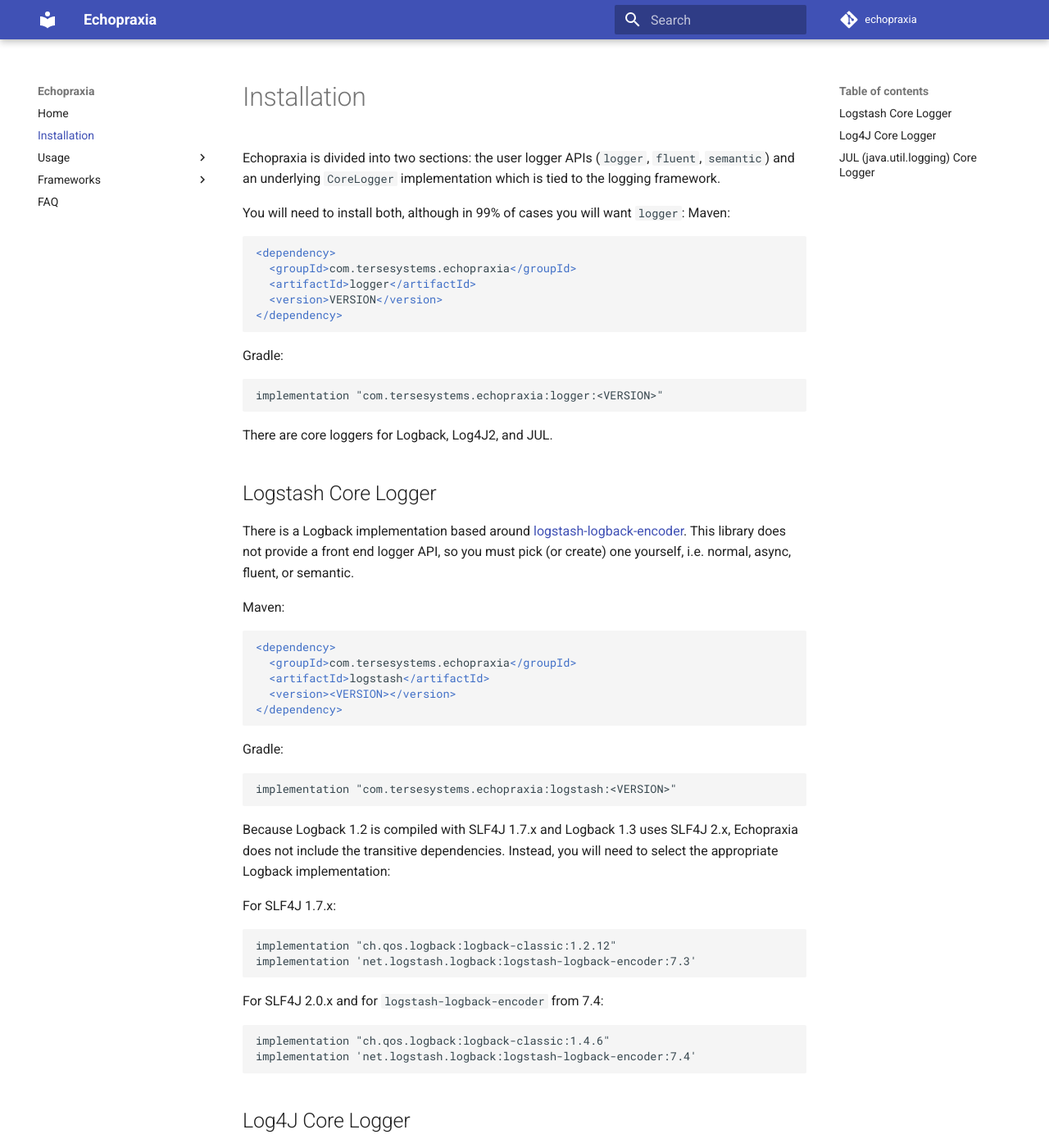
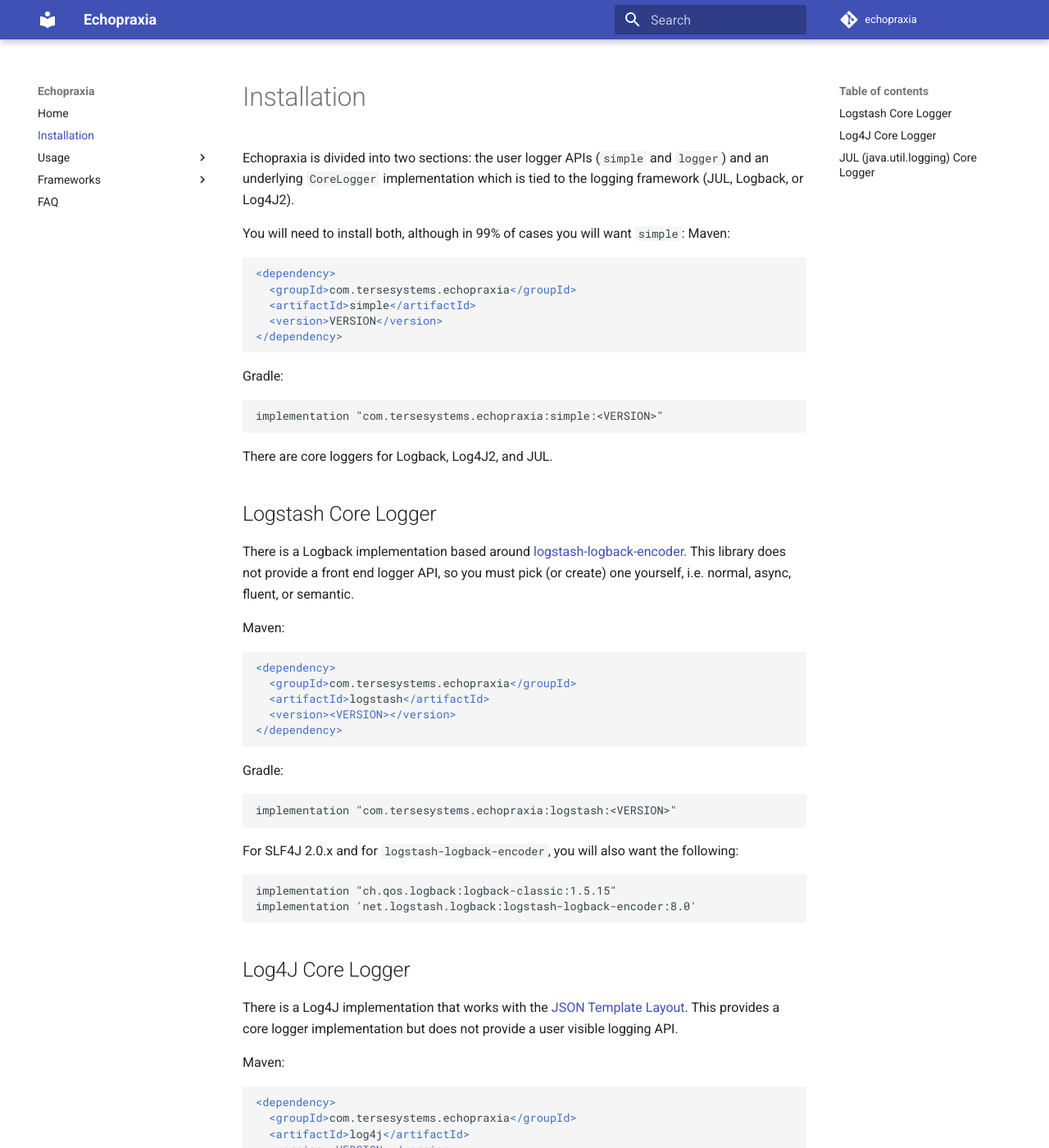
Before and after one commit to tersesystems/echopraxia, an MkDocs documentation site: the page built from docs/installation.md, in a window 1280 px wide and 1400 px high. Shown: the whole window at 82% size. Built offline with MkDocs 1.6.1 and Material for MkDocs 9.7.7, drawn with Linux system fonts in a browser that asks for light colours; comment, search, counter and statistics services are not loaded; the version menu is left out.

Commit message:
Update docs (#358)

````diff
--- a/docs/installation.md
+++ b/docs/installation.md
@@ -1,15 +1,15 @@
 # Installation
 
-Echopraxia is divided into two sections: the user logger APIs (`logger`, `fluent`, `semantic`) and an
-underlying `CoreLogger` implementation which is tied to the logging framework.
+Echopraxia is divided into two sections: the user logger APIs (`simple` and `logger`) and an
+underlying `CoreLogger` implementation which is tied to the logging framework (JUL, Logback, or Log4J2).
 
-You will need to install both, although in 99% of cases you will want `logger`:
+You will need to install both, although in 99% of cases you will want `simple`:
 Maven:
 
 ```xml
 <dependency>
   <groupId>com.tersesystems.echopraxia</groupId>
-  <artifactId>logger</artifactId>
+  <artifactId>simple</artifactId>
   <version>VERSION</version>
 </dependency>
 ```
@@ -17,7 +17,7 @@
 Gradle:
 
 ```gradle
-implementation "com.tersesystems.echopraxia:logger:<VERSION>"
+implementation "com.tersesystems.echopraxia:simple:<VERSION>"
 ```
 
 There are core loggers for Logback, Log4J2, and JUL.
@@ -42,20 +42,11 @@
 implementation "com.tersesystems.echopraxia:logstash:<VERSION>"
 ```
 
-Because Logback 1.2 is compiled with SLF4J 1.7.x and Logback 1.3 uses SLF4J 2.x, Echopraxia does not include the transitive dependencies.  Instead, you will need to select the appropriate Logback implementation:
-
-For SLF4J 1.7.x:
+For SLF4J 2.0.x and for `logstash-logback-encoder`, you will also want the following:
 
 ```gradle
-implementation "ch.qos.logback:logback-classic:1.2.12"
-implementation 'net.logstash.logback:logstash-logback-encoder:7.3'
-```
-
-For SLF4J 2.0.x and for `logstash-logback-encoder` from 7.4:
-
-```gradle
-implementation "ch.qos.logback:logback-classic:1.4.6"
-implementation 'net.logstash.logback:logstash-logback-encoder:7.4'
+implementation "ch.qos.logback:logback-classic:1.5.15"
+implementation 'net.logstash.logback:logstash-logback-encoder:8.0'
 ```
 
 ## Log4J Core Logger
````
Also changed, not shown: docs/faq.md (+3 -3 lines), docs/index.md (+9 -7 lines), docs/usage/fieldbuilder.md (+1 -0 lines).
